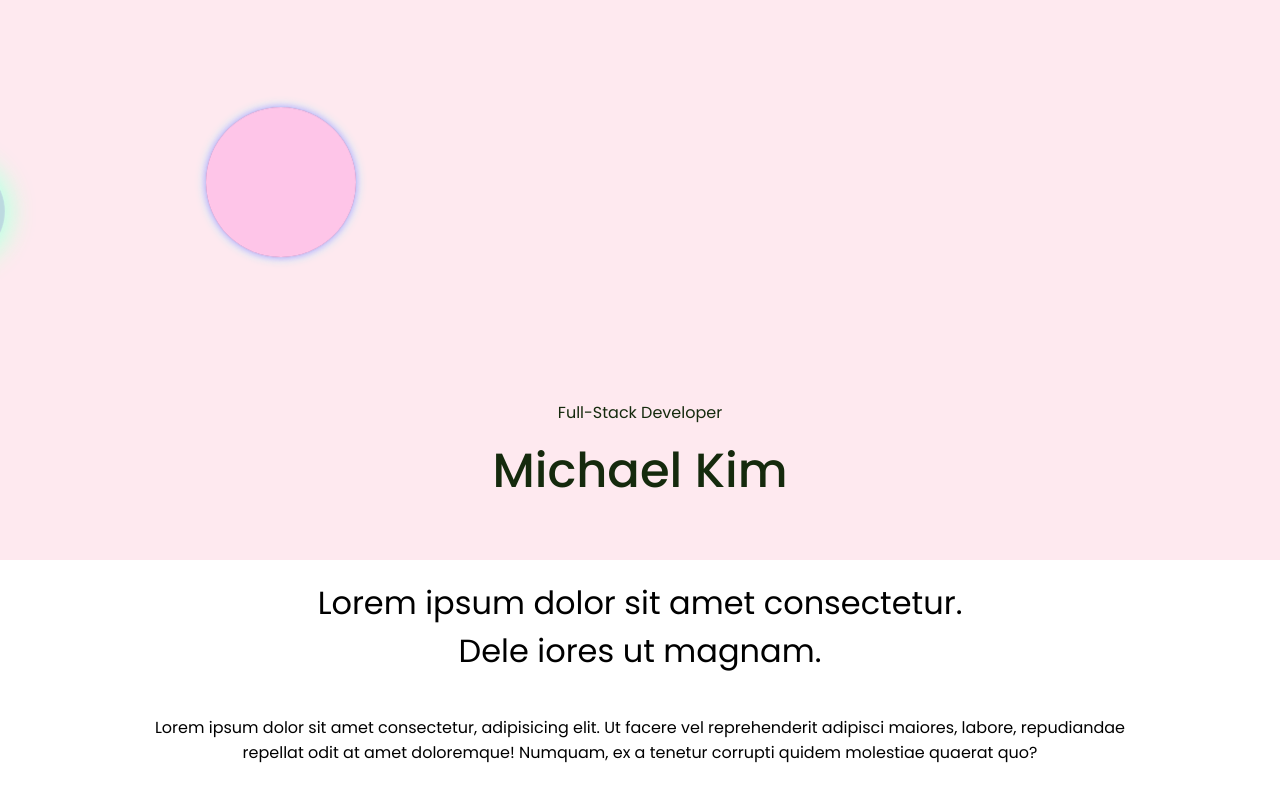
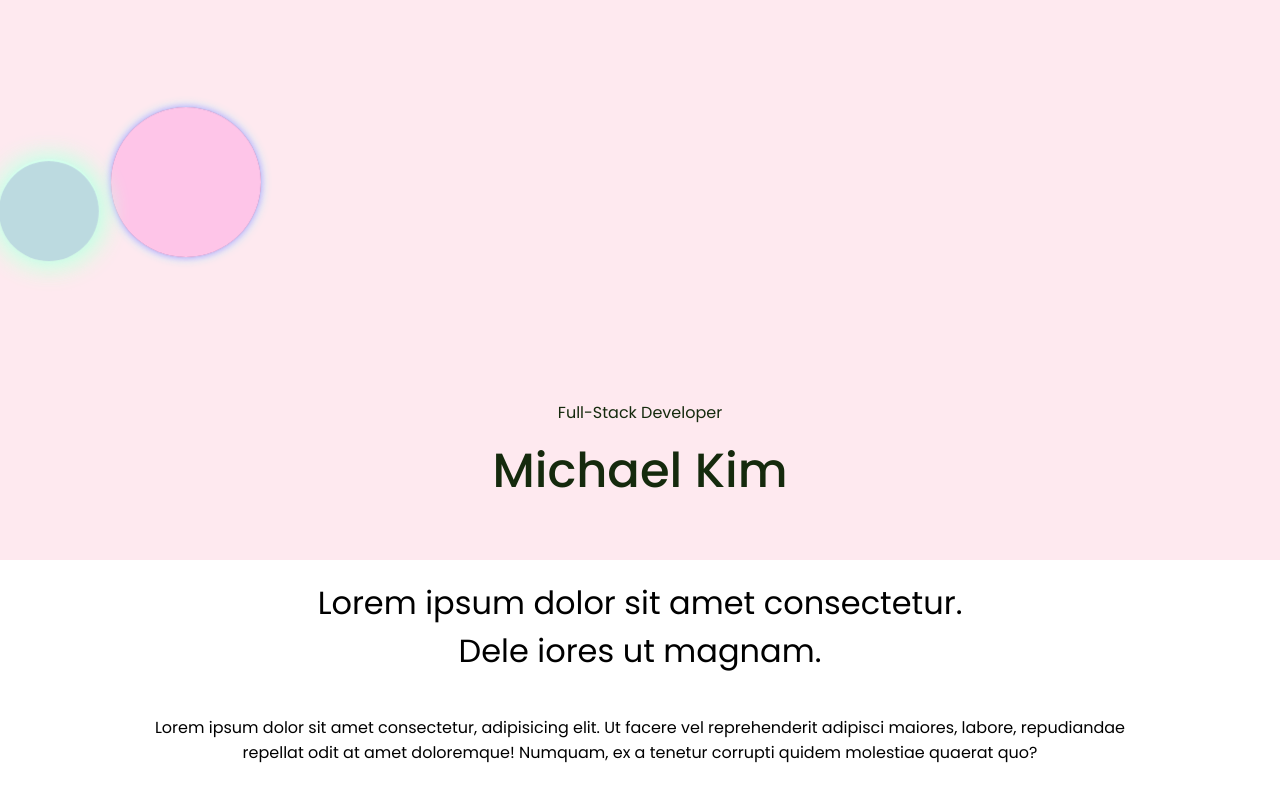
Before and after one commit to sparklingwaterlemon/Portfolio, a React (Create React App) app: page / in a window 1280 px wide. Built offline with nearby package versions, Linux system fonts and the light colour scheme.

Commit message:
N4 - Hero Baubles Overflow Hidden

```diff
--- a/src/Components/HeroSection/HeroSection.css
+++ b/src/Components/HeroSection/HeroSection.css
@@ -22,6 +22,7 @@
     object-fit: none;
     z-index: 0;
     /* object-position: 55% 40%; */
+    overflow: hidden;
 }
 .hero-title{
     /* border: 2px solid #16c024; */
@@ -79,12 +80,10 @@
     font-size: 1em;
 }
 
-.spotlight-holder{
-    z-index: 2;
-}
 .spotlight1{
+    /* z-index: 3; */
     position: absolute;
-    left: -6%;
+    left: -150px;
     top: 100px;
     height: 150px;
     width: 150px;
@@ -106,7 +105,7 @@
 }
 .spotlight2{
     position: absolute;
-    left: -20%;
+    left: -150px;
     top: 180px;
     height: 100px;
     width: 100px;
@@ -129,7 +128,7 @@
 }
 .spotlight3{
     position: absolute;
-    left: -20%;
+    left: -150px;
     top: 160px;
     height: 60px;
     width: 60px;
@@ -151,7 +150,8 @@
     animation-play-state: paused;
 }
 @keyframes bubble{
-    0% {transform: translate(0%, 0%);}
+    0% {transform: translate(0vw, 0%);}
+    5% {transform: translate(5vw, 0%);}
     10% {transform: translate(10vw, -20%);}
     20% {transform: translate(20vw, 10%);}
     25% {transform: translate(25vw, -10%);}
@@ -167,8 +167,8 @@
     77% {transform: translate(77vw, 35%);}
     87% {transform: translate(87vw, 15%);}
 
-    95% {transform: translate(95vw, 10%); margin-left: 20%}
-    100% {transform: translate(100vw, 15%); margin-left: 20%;}
+    95% {transform: translate(95vw, 10%);}
+    100% {transform: translate(100vw, 15%); margin-left: 150px;}
 }
 .pop{
     display: none;
--- a/src/Components/HeroSection/HeroSection.jsx
+++ b/src/Components/HeroSection/HeroSection.jsx
@@ -37,8 +37,12 @@ export default function HeroSection(){
         <section id="hero">
 
             <div className="hero-container">
-                <div className="hero-image"/>
+                <div className="hero-image">
                 {/* <img src={HEROIMAGES[0].img} className="hero-image"/> */}
+                    <button onClick={()=>{setSpotLight1(false)}} className={ spotLight1 ? "spotlight1" : "pop"} />
+                    <button onClick={()=>{setSpotLight2(false)}} className={ spotLight2 ? "spotlight2" : "pop"} />
+                    <button onClick={()=>{setSpotLight3(false)}} className={ spotLight3 ? "spotlight3" : "pop"} />
+                </div>
                 <div className="hero-title">
                     <span className="ht">Full-Stack Developer</span>
                     <span className="hn">Michael Kim</span>
@@ -58,11 +62,7 @@ export default function HeroSection(){
                 </div>
             </div>
 
-            <div className="spotlight-holder">
-                <button onClick={()=>{setSpotLight1(false)}} className={ spotLight1 ? "spotlight1" : "pop"} />
-                <button onClick={()=>{setSpotLight2(false)}} className={ spotLight2 ? "spotlight2" : "pop"} />
-                <button onClick={()=>{setSpotLight3(false)}} className={ spotLight3 ? "spotlight3" : "pop"} />
-            </div>
+
 
         </section>
         </>
```
